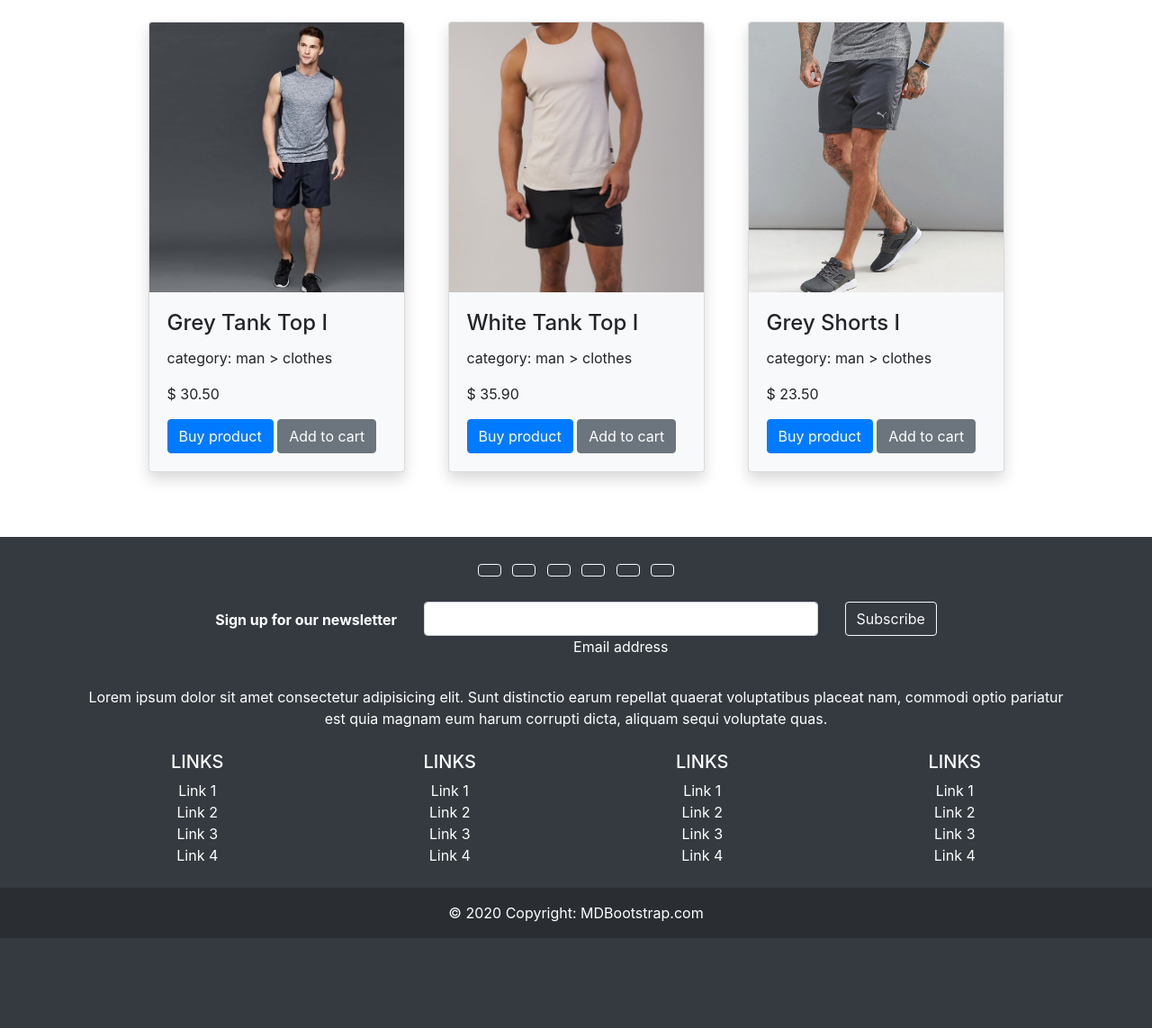
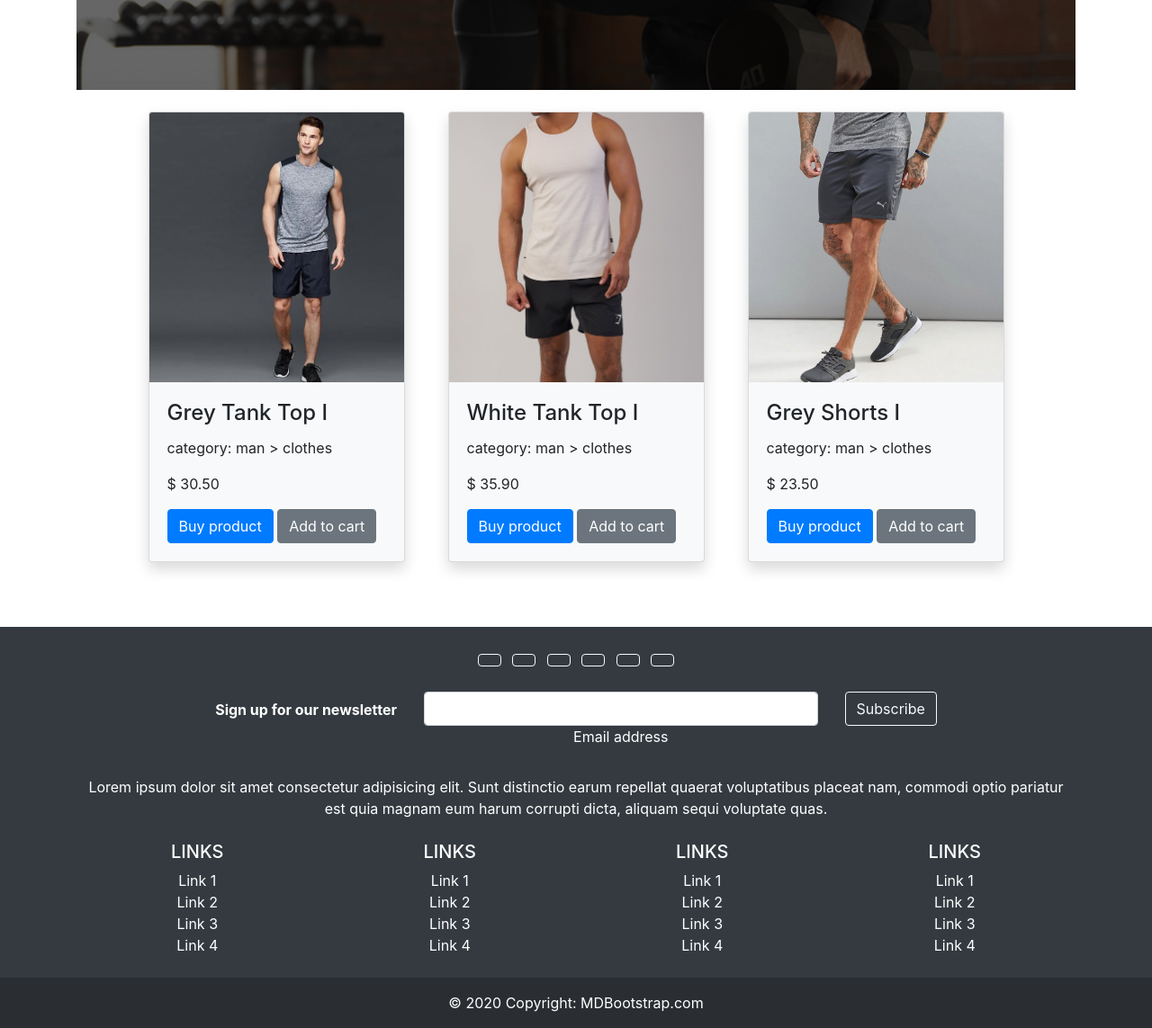
Before and after one commit to ChristianNagata/ecommerce, a Django app: page /products/13/ in a window 1280 px wide. Shown: the part 62-1205 px from the top of the page at 90% size. Before the commit the page ends 1105 px from the top, so only its background shows below. Run offline with Django 3.2, Linux system fonts and the light colour scheme; data comes from the database, SQL or seed files in the repository; parts of the project's set-up code (start-up, migrations or seed data) failed here and were passed over.

Commit message:
Imagem de banner adicionado as páginas de produto

```diff
--- a/static/products/css/style.css
+++ b/static/products/css/style.css
@@ -52,6 +52,27 @@
 
 /* usado no modal do produto */
 
+.banner-imagem1 {
+    object-fit: cover;
+    object-position: 0% 48%;
+    height: 100px;
+    filter: brightness(40%);
+}
+
+.banner-imagem2 {
+    object-fit: cover;
+    object-position: 0% 90%;
+    height: 100px;
+    filter: brightness(40%);
+}
+
+.banner-imagem3 {
+    object-fit: cover;
+    object-position: 0% 69%;
+    height: 100px;
+    filter: brightness(40%);
+}
+
 .link-personalizado {
     text-decoration: none;
     color: inherit;
--- a/templates/products/product.html
+++ b/templates/products/product.html
@@ -25,7 +25,7 @@
                 {% endif %}
                 <div class="pt-1">
                   <input type="submit" class="btn btn-primary" value="Buy now">
-                  <a href="#" type="submmit" class="btn btn-secondary">Add to cart</a>
+                  <input type="button" class="btn btn-secondary" value="Add to cart">
                 </div>
               </form>
             </div>
--- a/templates/products/products.html
+++ b/templates/products/products.html
@@ -1,5 +1,35 @@
 {% extends 'base.html' %}
 {% load static %}
+
+{% block header %}
+    <div class="container">
+        {% if category_id == 13 %}
+        <div id="carouselExampleSlidesOnly" class="carousel" data-ride="carousel">
+            <div class="carousel-inner">
+            <div class="carousel-item active">
+                <img src="/static/products/img/image-banner1.jpg" class="d-block w-100 banner-imagem1" alt="...">
+            </div>
+            </div>
+        </div>
+        {% elif category_id == 14 %}
+        <div id="carouselExampleSlidesOnly" class="carousel" data-ride="carousel">
+            <div class="carousel-inner">
+            <div class="carousel-item active">
+                <img src="/static/products/img/image-banner2.jpg" class="d-block w-100 banner-imagem2" alt="...">
+            </div>
+            </div>
+        </div>
+        {% elif category_id == 15 %}
+        <div id="carouselExampleSlidesOnly" class="carousel" data-ride="carousel">
+            <div class="carousel-inner">
+            <div class="carousel-item active">
+                <img src="/static/products/img/image-banner3.jpg" class="d-block w-100 banner-imagem3" alt="...">
+            </div>
+            </div>
+        </div>
+        {% endif %}
+    </div>
+{% endblock header %}
 
 {% block content %}
 <!-- Cards começo -->
@@ -14,7 +44,7 @@
                 <p class="">category: {{ product.category }} > {{ product.sub_category }}</p>
                 <p class="card-text">$ {{ product.price|stringformat:".2f" }}</p>
                 <a href="{% url 'product' product.id %}" class="btn btn-primary">Buy product</a>
-                <a href="#" class="btn btn-secondary">Add to cart</a>
+                <a href="{% url 'product' product.id %}" class="btn btn-secondary">Add to cart</a>
             </div>
         </div>
     {% endif %}
```
Also changed, not shown: static/products/img/image-banner1.jpg (added), static/products/img/image-banner2.jpg (added), static/products/img/image-banner3.jpg (added).
